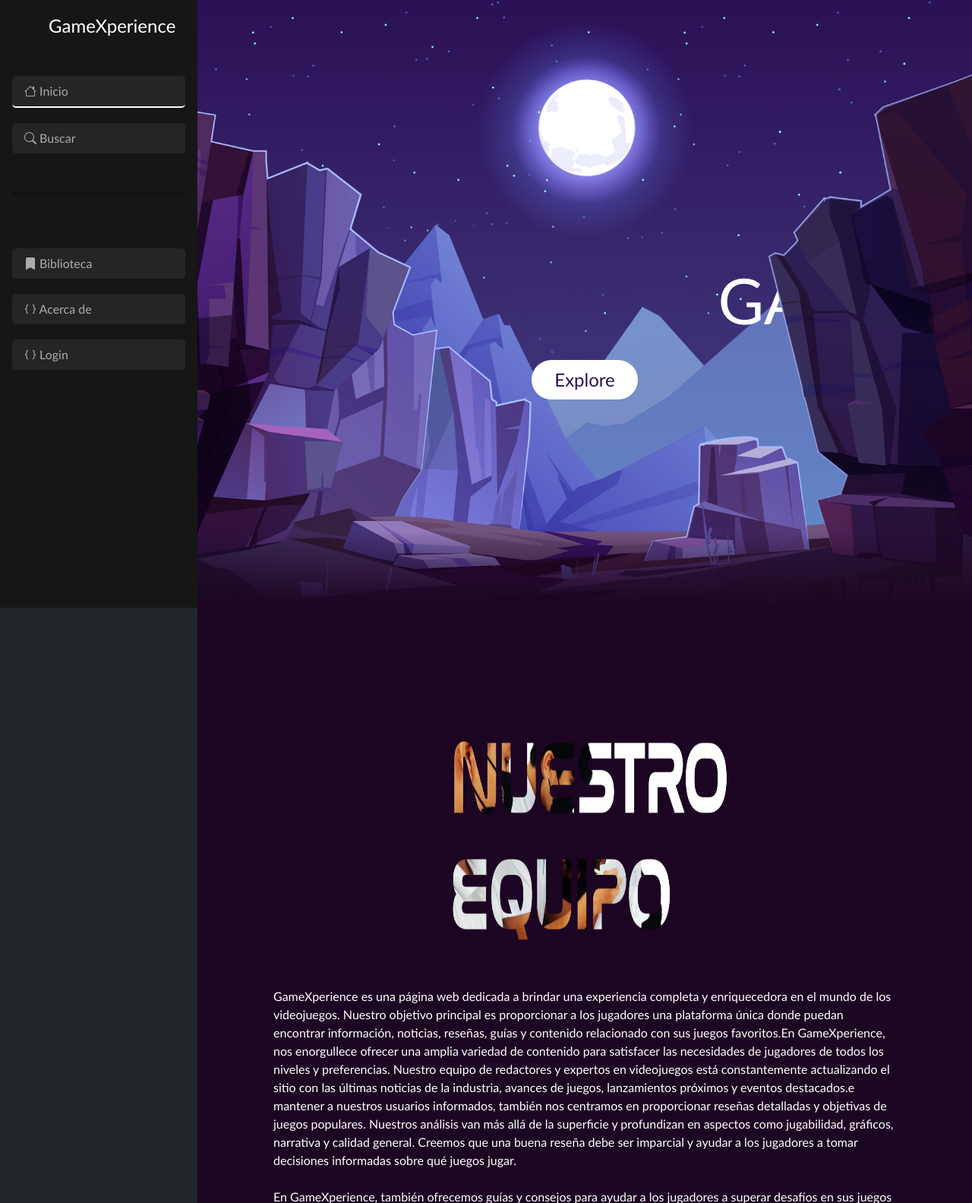
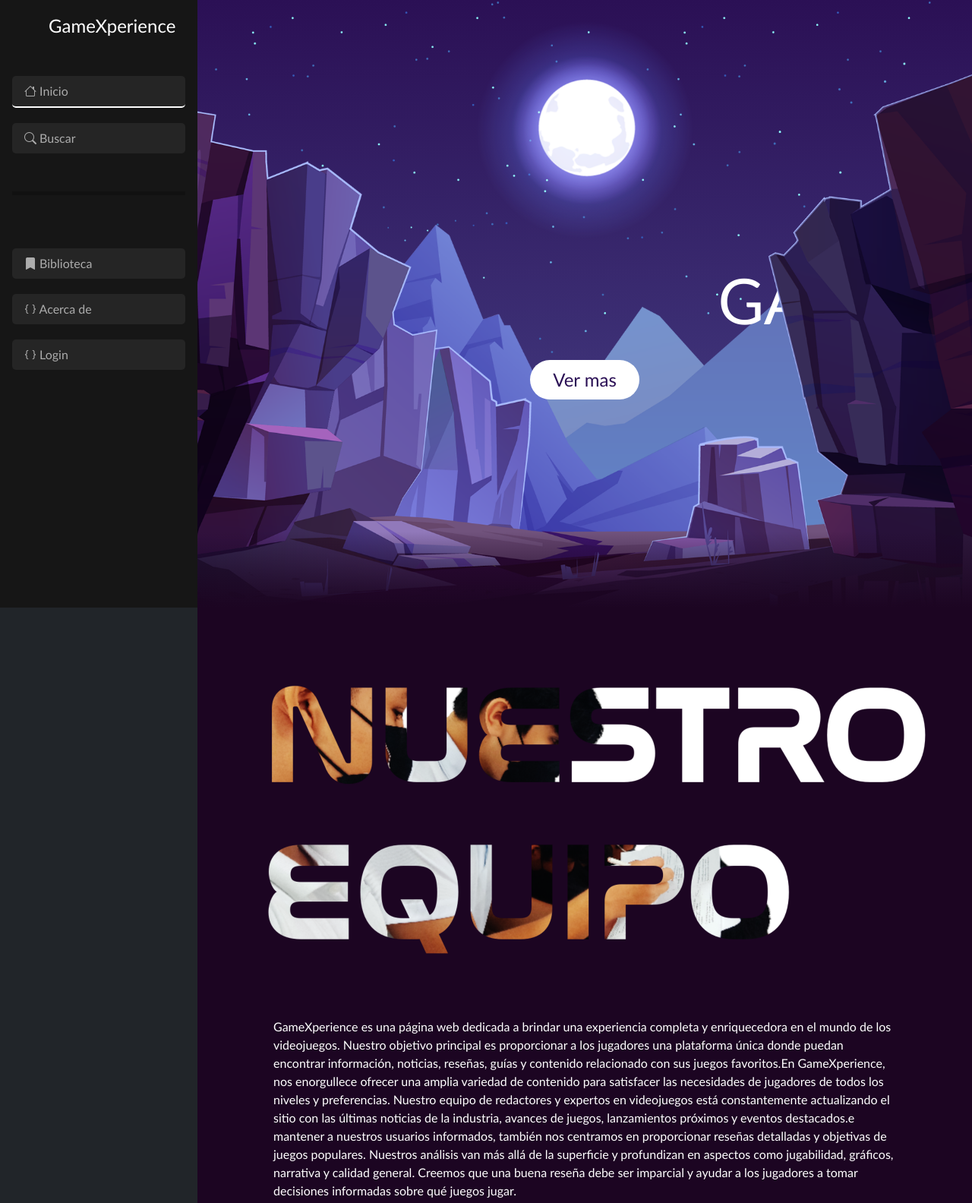
Before and after one commit to Chiquil09/GameXperience, a PHP site: page /acercade.php in a window 1280 px wide. Shown: the top 1584 px of the page at 76% size. Run offline with PHP 8.4, Linux system fonts and the light colour scheme.

Commit message:
21-06-1:16

```diff
--- a/acercade.php
+++ b/acercade.php
@@ -7,7 +7,7 @@
                 <img src="imagenes/moon.png" id="moon">
                 <img src="imagenes/mountains_behind.png" id="mountains_behind">
                 <h2 id="text">GAMEXPERIENCE</h2>
-                <a href="#sec" id="btn">Explore</a>
+                <a href="#sec" id="btn">Ver mas</a>
                 <img src="imagenes/mountains_front.png" id="mountains_front">
             </section>
             <div class="sec" id="sec">
@@ -52,7 +52,7 @@
                 moon.style.top = value * 1.05 + 'px';
                 mountains_behind.style.top = value * 0.5 + 'px';
                 mountains_front.style.top = value * 0 + 'px';
-                text.style.marginRight = value * 4 + 'px';
+                text.style.marginRight = value * 3 + 'px';
                 text.style.marginTop = value * 1.5 + 'px';
                 btn.style.marginTop = value * 1.5 + 'px';
             })
--- a/css/style.css
+++ b/css/style.css
@@ -826,6 +826,6 @@ table.propiedades .imagen-tabla {
     align-items: center;
 }
 .h22{
-    width: 400px;
-    height: 400px;
+    width: 60rem;
+    margin-top: -100px;
 }
```
